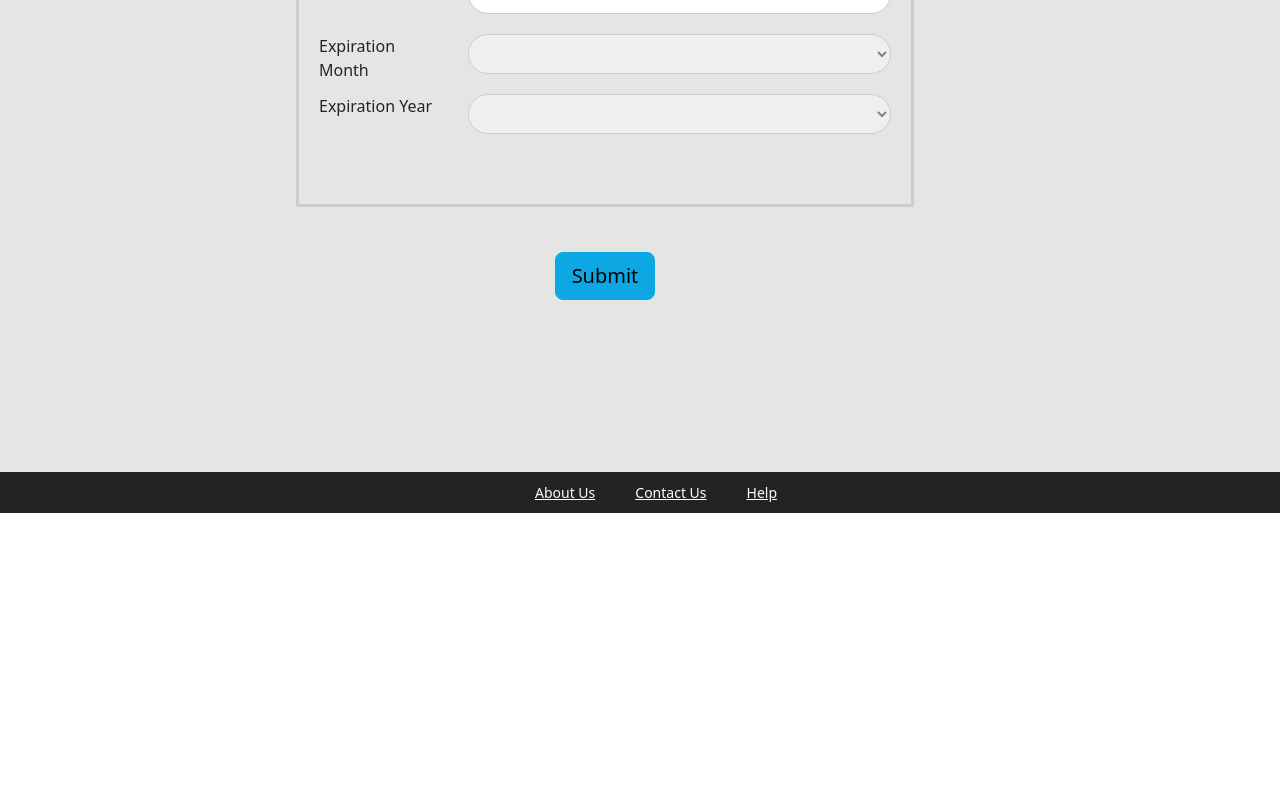
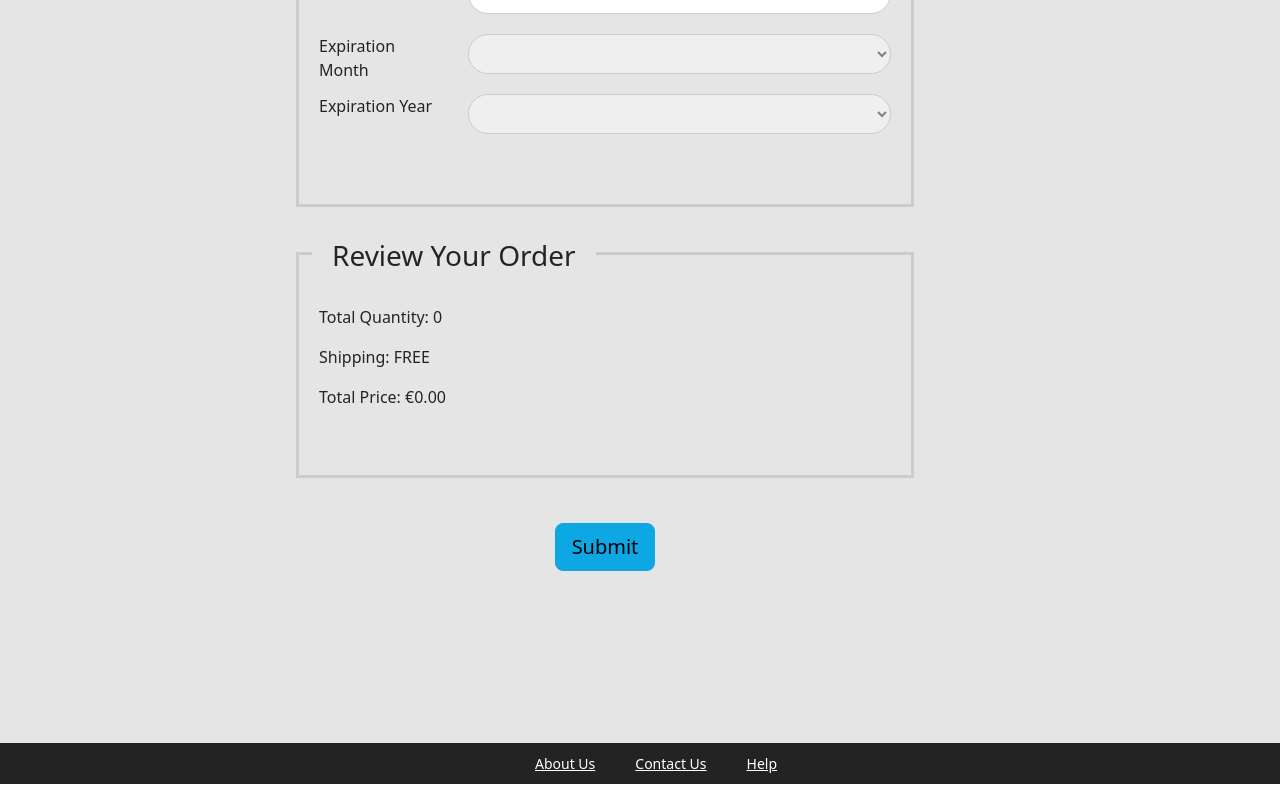
Before and after one commit to slienau/angular-spring-ecommerce-demo, an Angular app in the folder 03-frontend/angular-ecommerce/: page /checkout in a window 1280 px wide. Shown: the part 1671-2471 px from the top of the page. Before the commit the page ends 2200 px from the top, so only its background shows below. Built offline with nearby package versions, Linux system fonts and the light colour scheme; no server answers.

Commit message:
Add order details to checkout component

```diff
--- a/03-frontend/angular-ecommerce/src/app/components/checkout/checkout.component.html
+++ b/03-frontend/angular-ecommerce/src/app/components/checkout/checkout.component.html
@@ -275,6 +275,16 @@
           </div>
         </div>
 
+        <!-- Order Details -->
+
+        <div class="form-area">
+          <h3>Review Your Order</h3>
+
+          <p>Total Quantity: {{ totalQuantity }}</p>
+          <p>Shipping: FREE</p>
+          <p>Total Price: {{ totalPrice | currency: "EUR" }}</p>
+        </div>
+
         <!-- submit button -->
         <div class="text-center">
           <button type="submit" class="btn btn-info btn-lg">Submit</button>
--- a/03-frontend/angular-ecommerce/src/app/components/checkout/checkout.component.ts
+++ b/03-frontend/angular-ecommerce/src/app/components/checkout/checkout.component.ts
@@ -8,6 +8,9 @@
 })
 export class CheckoutComponent {
   checkoutFormGroup: FormGroup;
+
+  totalPrice: number = 0;
+  totalQuantity: number = 0;
 
   constructor(private formBuilder: FormBuilder) {
     this.checkoutFormGroup = this.formBuilder.group({
```
